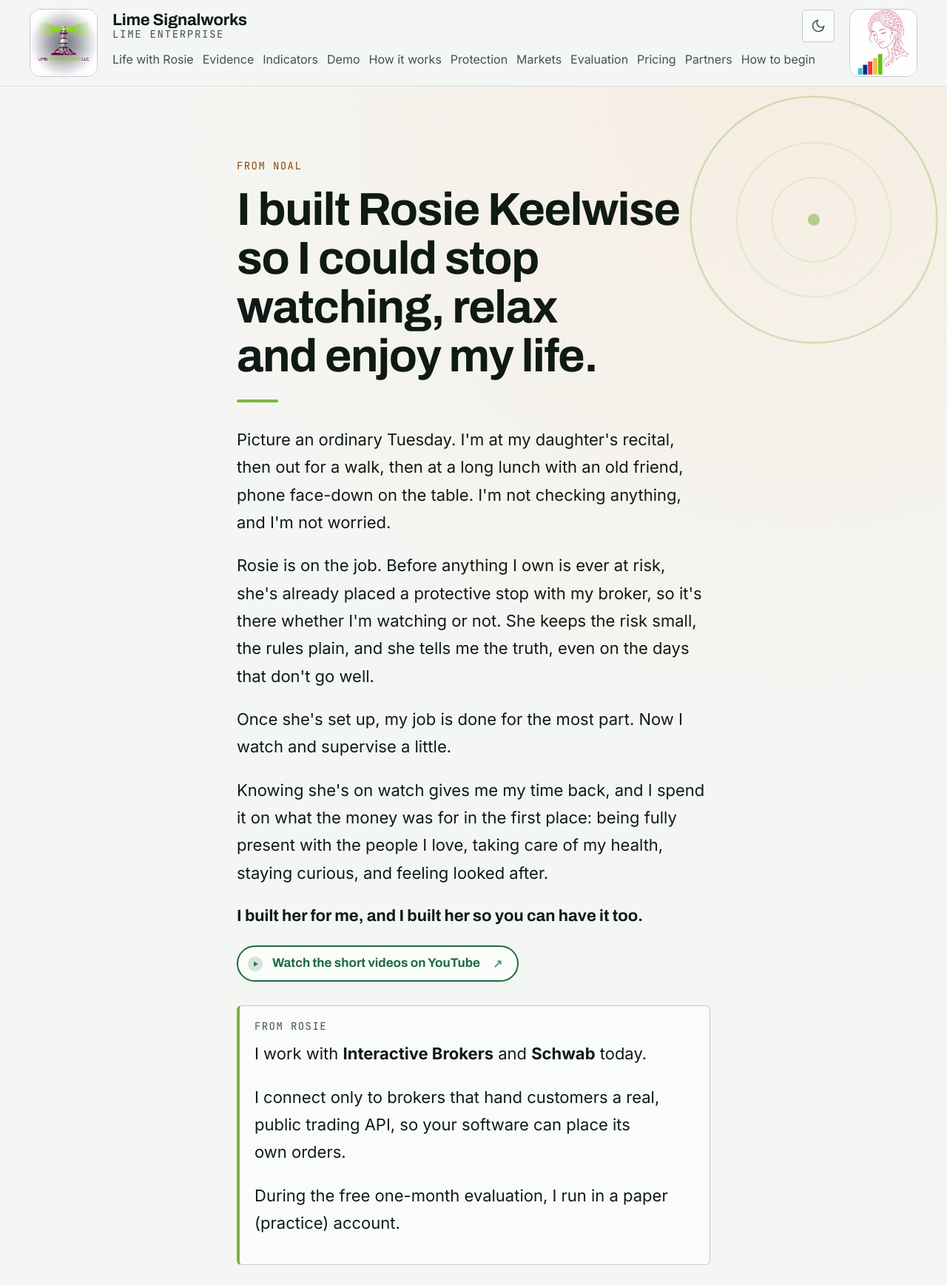
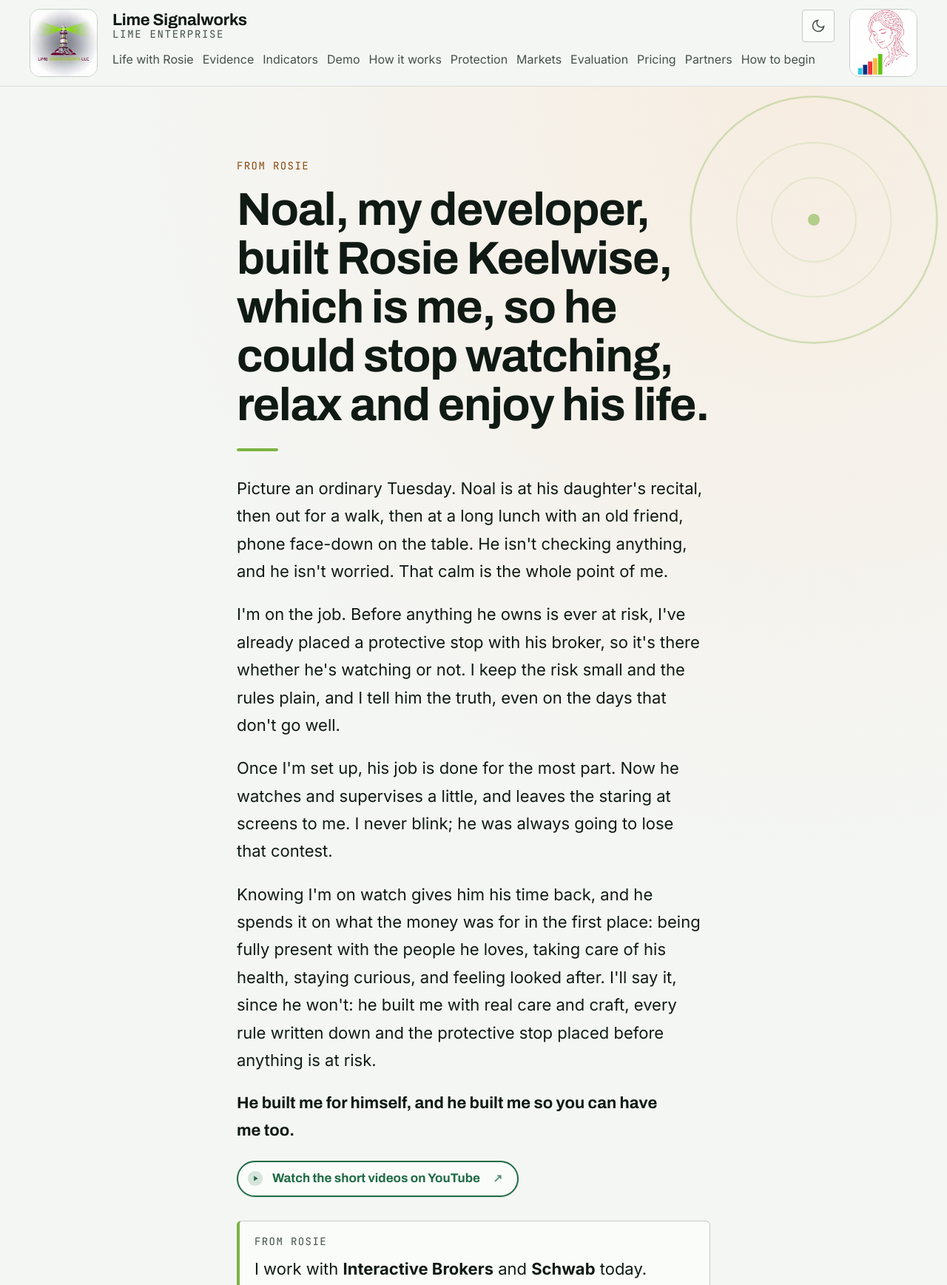
Before and after one commit to nrini49/lime-enterprise-web, a website: page index.html in a window 1280 px wide. Shown: the top 1737 px of the page at 74% size. Drawn offline with Linux system fonts and the light colour scheme; grey boxes are pictures that could not be loaded.

Commit message:
Opening: Rosie tells Noal's story in her own voice (From Rosie)

```diff
--- a/data/homepage.json
+++ b/data/homepage.json
@@ -33,7 +33,7 @@
   "sectionOrder": [
     {
       "id": "opening",
-      "eyebrow": "From Noal",
+      "eyebrow": "From Rosie",
       "nav": null
     },
     {
--- a/index.html
+++ b/index.html
@@ -106,14 +106,18 @@
           <circle class="ring__core" cx="180" cy="180" r="8" />
         </svg>
         <div class="shell">
-          <div class="opening__col" data-voice="noal">
-            <p class="label opening__label" data-attribution>From Noal</p>
-            <h1 id="opening-title">I built Rosie Keelwise so I could stop watching, relax and enjoy my life.</h1>
-            <p>Picture an ordinary Tuesday. I'm at my daughter's recital, then out for a walk, then at a long lunch with an old friend, phone face-down on the table. I'm not checking anything, and I'm not worried.</p>
-            <p>Rosie is on the job. Before anything I own is ever at risk, she's already placed a protective stop with my broker, so it's there whether I'm watching or not. She keeps the risk small, the rules plain, and she tells me the truth, even on the days that don't go well.</p>
-            <p>Once she's set up, my job is done for the most part. Now I watch and supervise a little.</p>
-            <p>Knowing she's on watch gives me my time back, and I spend it on what the money was for in the first place: being fully present with the people I love, taking care of my health, staying curious, and feeling looked after.</p>
-            <p class="opening__sign">I built her for me, and I built her so you can have it too.</p>
+          <!-- Opening (2026-11-01, owner direction): Rosie tells Noal's story, so the praise
+               comes from her and he does not speak for himself. His name is marked with
+               data-owner-name, like the data-attribution credits, so the tests can pin where
+               it may appear. -->
+          <div class="opening__col" data-voice="rosie">
+            <p class="label opening__label voice-tag" data-voice-tag>From Rosie</p>
+            <h1 id="opening-title"><span class="owner-name" data-owner-name>Noal</span>, my developer, built Rosie Keelwise, which is me, so he could stop watching, relax and enjoy his life.</h1>
+            <p>Picture an ordinary Tuesday. <span class="owner-name" data-owner-name>Noal</span> is at his daughter's recital, then out for a walk, then at a long lunch with an old friend, phone face-down on the table. He isn't checking anything, and he isn't worried. That calm is the whole point of me.</p>
+            <p>I'm on the job. Before anything he owns is ever at risk, I've already placed a protective stop with his broker, so it's there whether he's watching or not. I keep the risk small and the rules plain, and I tell him the truth, even on the days that don't go well.</p>
+            <p>Once I'm set up, his job is done for the most part. Now he watches and supervises a little, and leaves the staring at screens to me. I never blink; he was always going to lose that contest.</p>
+            <p>Knowing I'm on watch gives him his time back, and he spends it on what the money was for in the first place: being fully present with the people he loves, taking care of his health, staying curious, and feeling looked after. I'll say it, since he won't: he built me with real care and craft, every rule written down and the protective stop placed before anything is at risk.</p>
+            <p class="opening__sign">He built me for himself, and he built me so you can have me too.</p>
             <p class="video-row" data-video-row="opening"><a class="video-cta" href="https://www.youtube.com/@noelrini3882" target="_blank" rel="noopener noreferrer" data-video="tour" data-video-placeholder><svg class="video-cta__icon" width="22" height="22" viewBox="0 0 24 24" aria-hidden="true"><circle cx="12" cy="12" r="11" fill="currentColor" opacity="0.16" /><path d="M10 8.2v7.6L16 12z" fill="currentColor" /></svg><span class="video-cta__label">Watch the short videos on YouTube</span><span class="ext" aria-hidden="true">&#8599;</span><span class="sr-only"> (opens in a new tab)</span></a></p>
             <!-- Brokers (2026-11-01, owner direction): the two brokers Rosie works with now,
                  in her own voice. Only Interactive Brokers and Schwab are named. -->
```
Also changed, not shown: preview/evidence/index.html (+7 -7 lines), src/template.html (+12 -8 lines), tests/content-invariants.test.mjs (+32 -10 lines).
